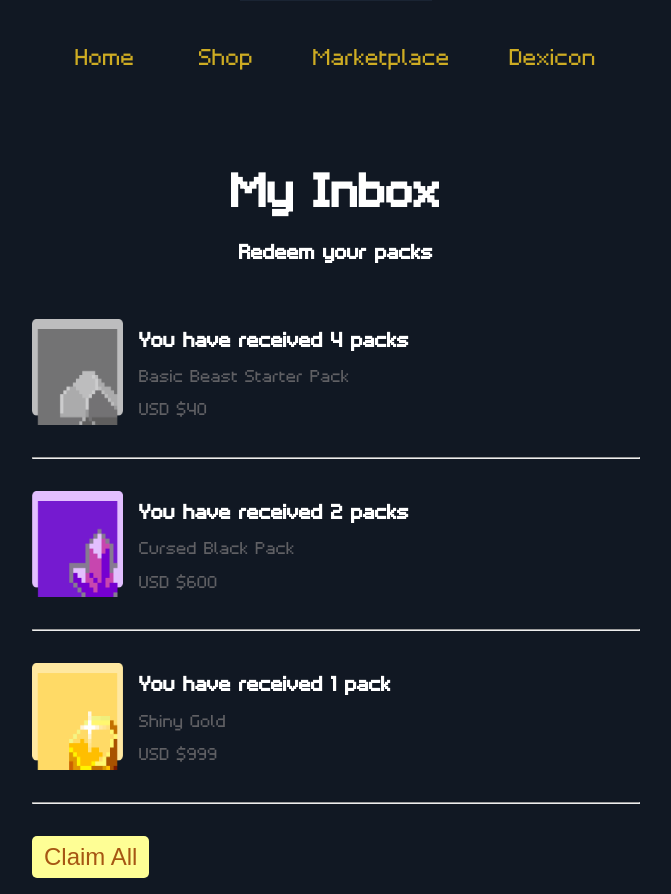
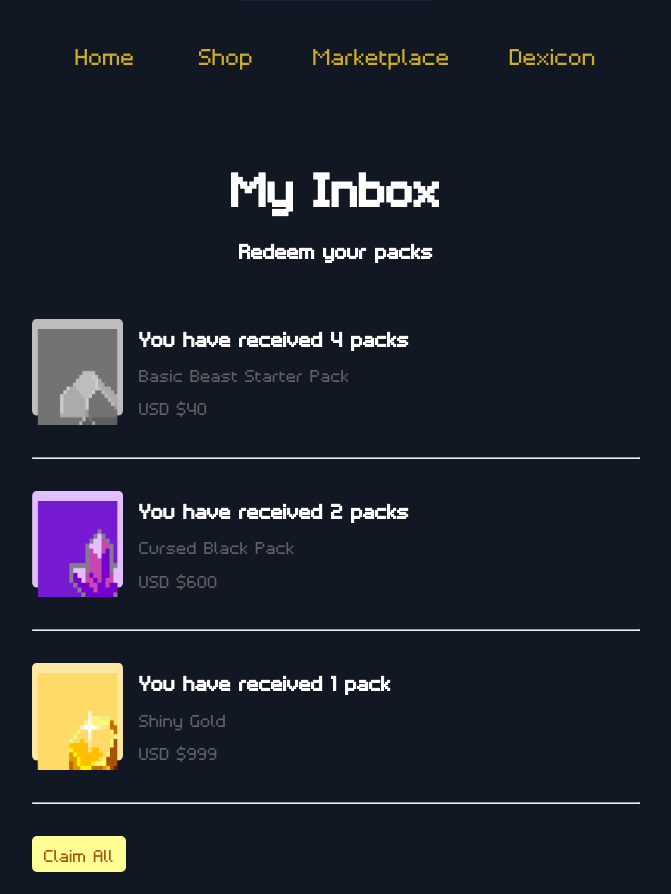
Before and after one commit to josh-bm/swoop-media-case, a Next.js app: page / in a window 1280 px wide. Shown: the whole page, without its empty margins (304-975 px from the left). Built offline with nearby package versions, Linux system fonts and the light colour scheme.

Commit message:
Update index.tsx

```diff
--- a/pages/index.tsx
+++ b/pages/index.tsx
@@ -3,6 +3,10 @@ import styles from "../styles/Home.module.css";
 import styled from "styled-components";
 import { GetServerSideProps } from "next";
 import Pluralize from "pluralize";
+
+// Font for button fix
+import localFont from "@next/font/local";
+const myFont = localFont({ src: "../fonts/Pixelar-Regular-W01-Regular.ttf" });
 
 type Packs = {
   id: number;
@@ -58,7 +62,7 @@ export default function Home({ packs }: { packs: Packs[] }) {
               </div>
             )
           )}
-          <ClaimButton>Claim All</ClaimButton>
+          <ClaimButton className={myFont.className}>Claim All</ClaimButton>
         </div>
       </Wrapper>
     </div>
```
